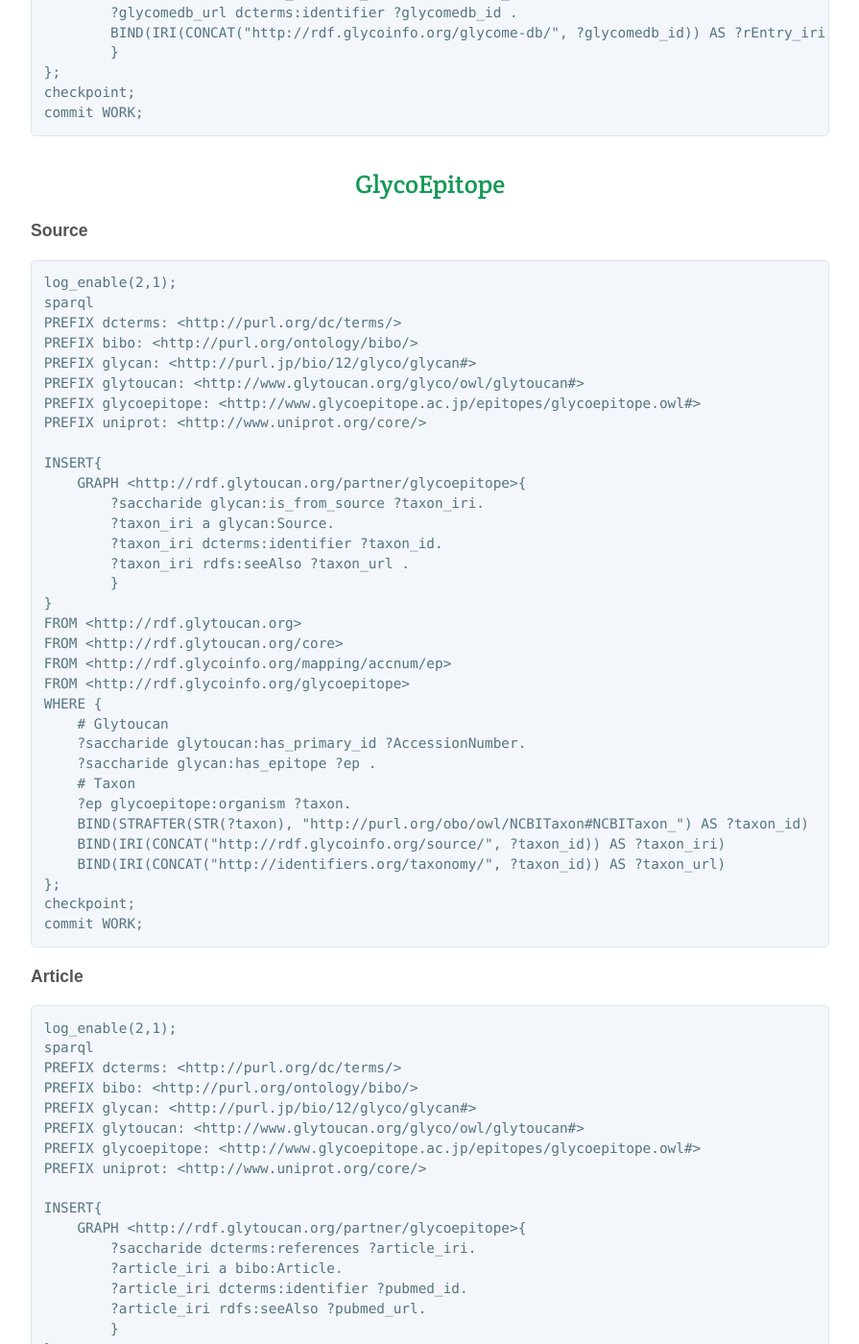
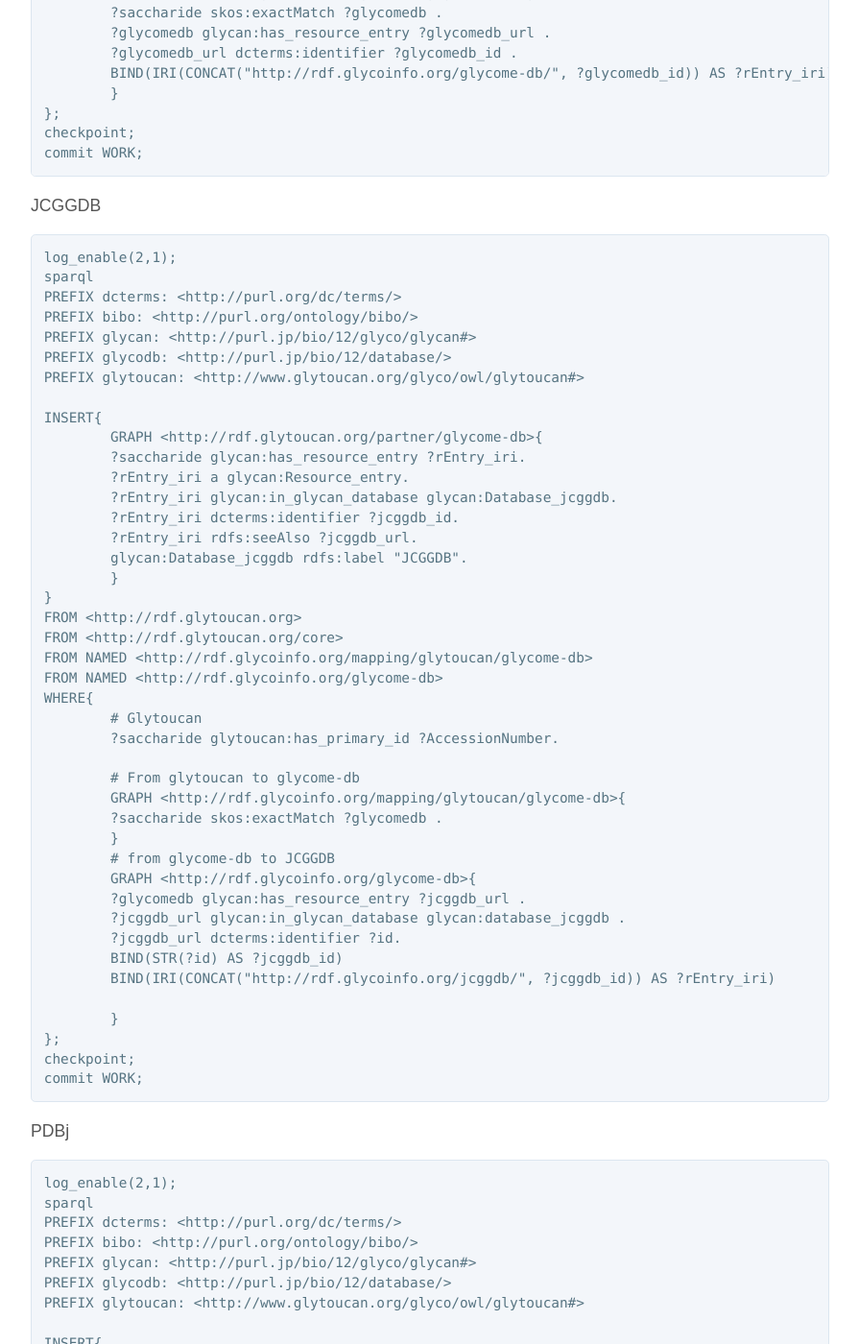
Before and after one commit to glytoucan/glytoucan, a Jekyll site: the page built from system/sparql/partnerRdfInsertQuery.md, in a window 1280 px wide and 1400 px high, scrolled down 8162 px. Shown: the whole window at 96% size, without its empty margins (192-1087 px from the left). Built offline with Jekyll 4.4.1, drawn with Linux system fonts in a browser that asks for light colours; nearby versions of some CDN libraries; some of the changed text lies outside the part shown.

Commit message:
add insert query for jcggdb id, pdb id

````diff
--- a/system/sparql/partnerRdfInsertQuery.md
+++ b/system/sparql/partnerRdfInsertQuery.md
@@ -360,6 +360,8 @@ commit WORK;
 
 **Resource Entry**
 
+GlycomeDB
+
 ```
 log_enable(2,1);
 sparql
@@ -398,6 +400,102 @@ checkpoint;
 commit WORK;
 ```
 
+
+
+JCGGDB
+
+```
+log_enable(2,1);
+sparql
+PREFIX dcterms: <http://purl.org/dc/terms/>
+PREFIX bibo: <http://purl.org/ontology/bibo/>
+PREFIX glycan: <http://purl.jp/bio/12/glyco/glycan#>
+PREFIX glycodb: <http://purl.jp/bio/12/database/>
+PREFIX glytoucan: <http://www.glytoucan.org/glyco/owl/glytoucan#>
+
+INSERT{
+        GRAPH <http://rdf.glytoucan.org/partner/glycome-db>{
+        ?saccharide glycan:has_resource_entry ?rEntry_iri.
+        ?rEntry_iri a glycan:Resource_entry.
+        ?rEntry_iri glycan:in_glycan_database glycan:Database_jcggdb.
+        ?rEntry_iri dcterms:identifier ?jcggdb_id.
+        ?rEntry_iri rdfs:seeAlso ?jcggdb_url.
+        glycan:Database_jcggdb rdfs:label "JCGGDB".
+        }
+}
+FROM <http://rdf.glytoucan.org>
+FROM <http://rdf.glytoucan.org/core>
+FROM NAMED <http://rdf.glycoinfo.org/mapping/glytoucan/glycome-db>
+FROM NAMED <http://rdf.glycoinfo.org/glycome-db>
+WHERE{
+        # Glytoucan
+        ?saccharide glytoucan:has_primary_id ?AccessionNumber.
+
+        # From glytoucan to glycome-db
+        GRAPH <http://rdf.glycoinfo.org/mapping/glytoucan/glycome-db>{
+        ?saccharide skos:exactMatch ?glycomedb .
+        }
+        # from glycome-db to JCGGDB
+        GRAPH <http://rdf.glycoinfo.org/glycome-db>{
+        ?glycomedb glycan:has_resource_entry ?jcggdb_url .
+        ?jcggdb_url glycan:in_glycan_database glycan:database_jcggdb .
+        ?jcggdb_url dcterms:identifier ?id.
+        BIND(STR(?id) AS ?jcggdb_id)
+        BIND(IRI(CONCAT("http://rdf.glycoinfo.org/jcggdb/", ?jcggdb_id)) AS ?rEntry_iri)
+
+        }
+};
+checkpoint;
+commit WORK;
+```
+
+
+PDBj
+
+```
+log_enable(2,1);
+sparql
+PREFIX dcterms: <http://purl.org/dc/terms/>
+PREFIX bibo: <http://purl.org/ontology/bibo/>
+PREFIX glycan: <http://purl.jp/bio/12/glyco/glycan#>
+PREFIX glycodb: <http://purl.jp/bio/12/database/>
+PREFIX glytoucan: <http://www.glytoucan.org/glyco/owl/glytoucan#>
+
+INSERT{
+        GRAPH <http://rdf.glytoucan.org/partner/glycome-db>{
+        ?saccharide glycan:has_resource_entry ?rEntry_iri.
+        ?rEntry_iri a glycan:Resource_entry.
+        ?rEntry_iri glycan:in_glycan_database glycan:Database_pdbj.
+        ?rEntry_iri dcterms:identifier ?pdb_id.
+        ?rEntry_iri rdfs:seeAlso ?pdbj_url.
+        glycan:Database_pdbj rdfs:label "PDBj".
+        }
+}
+FROM <http://rdf.glytoucan.org>
+FROM <http://rdf.glytoucan.org/core>
+FROM NAMED <http://rdf.glycoinfo.org/mapping/glytoucan/glycome-db>
+FROM NAMED <http://rdf.glycoinfo.org/glycome-db>
+WHERE{
+        # Glytoucan
+        ?saccharide glytoucan:has_primary_id ?AccessionNumber.
+
+        # From glytoucan to glycome-db
+        GRAPH <http://rdf.glycoinfo.org/mapping/glytoucan/glycome-db>{
+        ?saccharide skos:exactMatch ?glycomedb .
+        }
+        # from glycome-db to PDB
+        GRAPH <http://rdf.glycoinfo.org/glycome-db>{
+        ?glycomedb glycan:has_resource_entry ?pdb_url .
+        ?pdb_url glycan:in_glycan_database glycan:database_pdb .
+        ?pdb_url dcterms:identifier ?id.
+        BIND(STR(?id) AS ?pdb_id)
+        BIND(IRI(CONCAT("http://rdf.glycoinfo.org/pdbj/", ?pdb_id)) AS ?rEntry_iri)
+        BIND(IRI(CONCAT("http://pdbj.org/mine/structural_details/", ?pdb_id)) AS ?pdbj_url)
+        }
+};
+checkpoint;
+commit WORK;
+```
 
 ## GlycoEpitope
 
````
